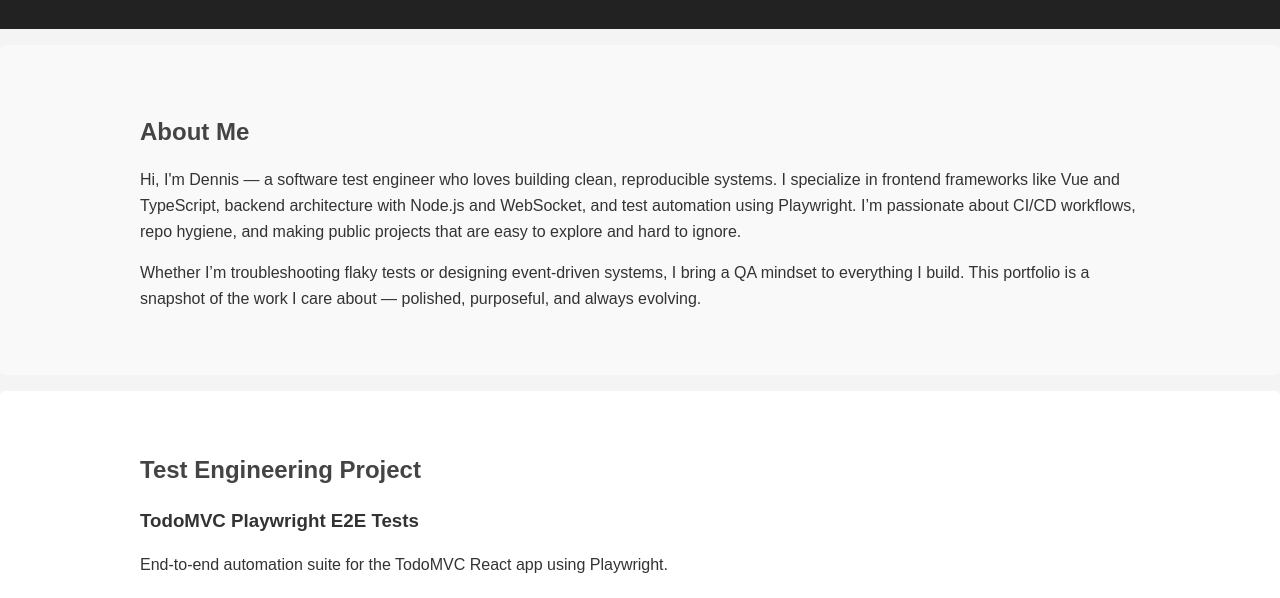
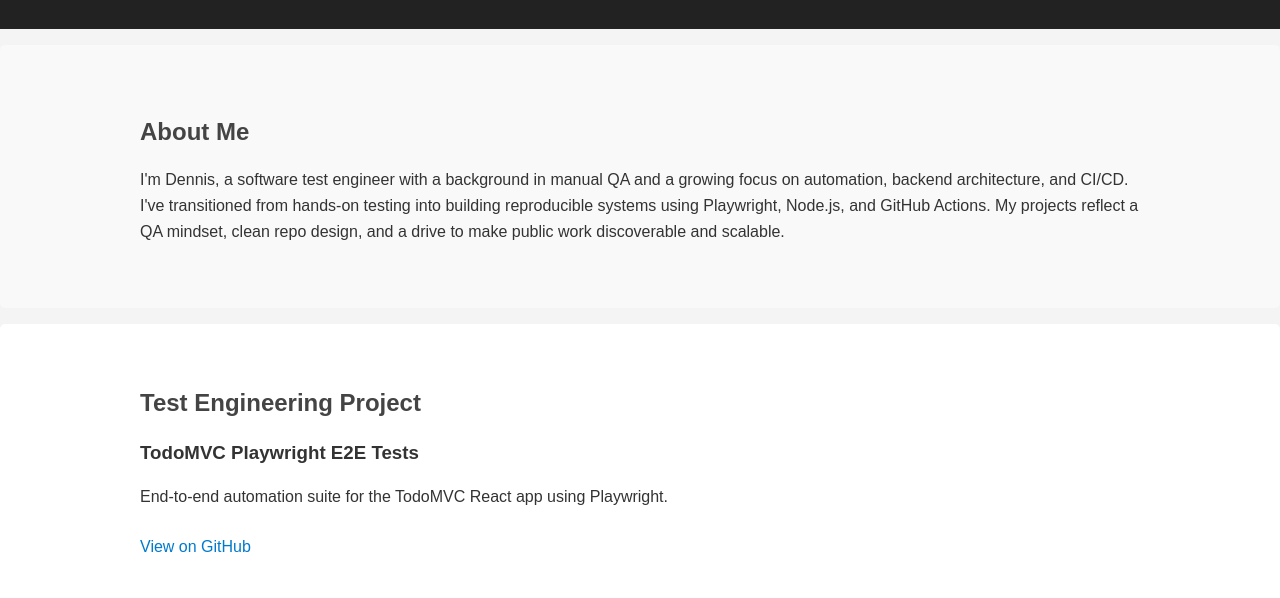
Before and after one commit to DennisMaya/dennismaya.github.io, a plain HTML site: page index.html in a window 1280 px wide. Shown: the part 200-798 px from the top of the page. Drawn offline with Linux system fonts and the light colour scheme.

Commit message:
updated about me

```diff
--- a/index.html
+++ b/index.html
@@ -19,8 +19,7 @@
 <section id="about">
   <div class="container">
     <h2>About Me</h2>
-    <p>Hi, I'm Dennis — a software test engineer who loves building clean, reproducible systems. I specialize in frontend frameworks like Vue and TypeScript, backend architecture with Node.js and WebSocket, and test automation using Playwright. I’m passionate about CI/CD workflows, repo hygiene, and making public projects that are easy to explore and hard to ignore.</p>
-    <p>Whether I’m troubleshooting flaky tests or designing event-driven systems, I bring a QA mindset to everything I build. This portfolio is a snapshot of the work I care about — polished, purposeful, and always evolving.</p>
+    <p>I'm Dennis, a software test engineer with a background in manual QA and a growing focus on automation, backend architecture, and CI/CD. I've transitioned from hands-on testing into building reproducible systems using Playwright, Node.js, and GitHub Actions. My projects reflect a QA mindset, clean repo design, and a drive to make public work discoverable and scalable.</p>
   </div>
 </section>
 
```
